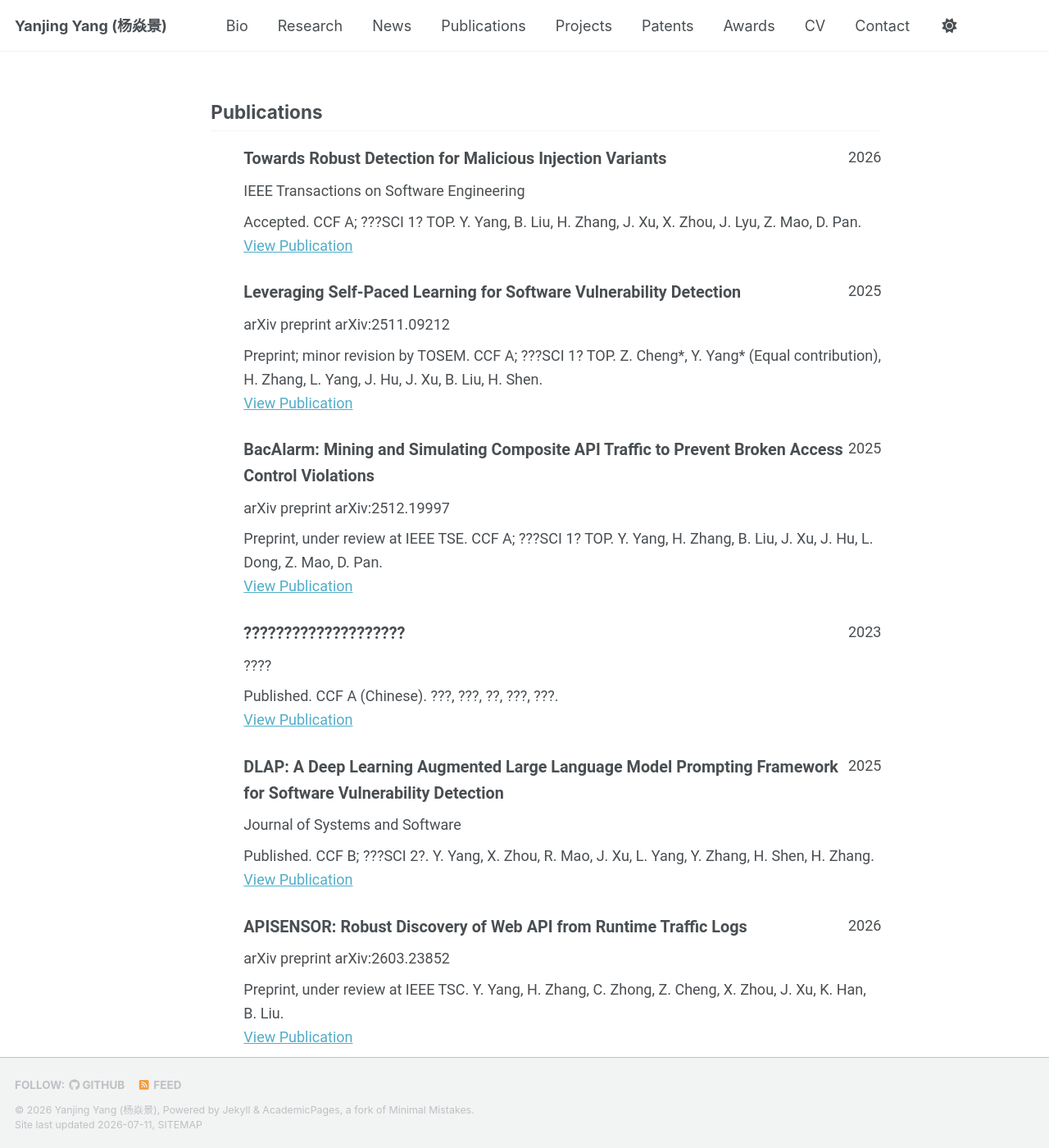
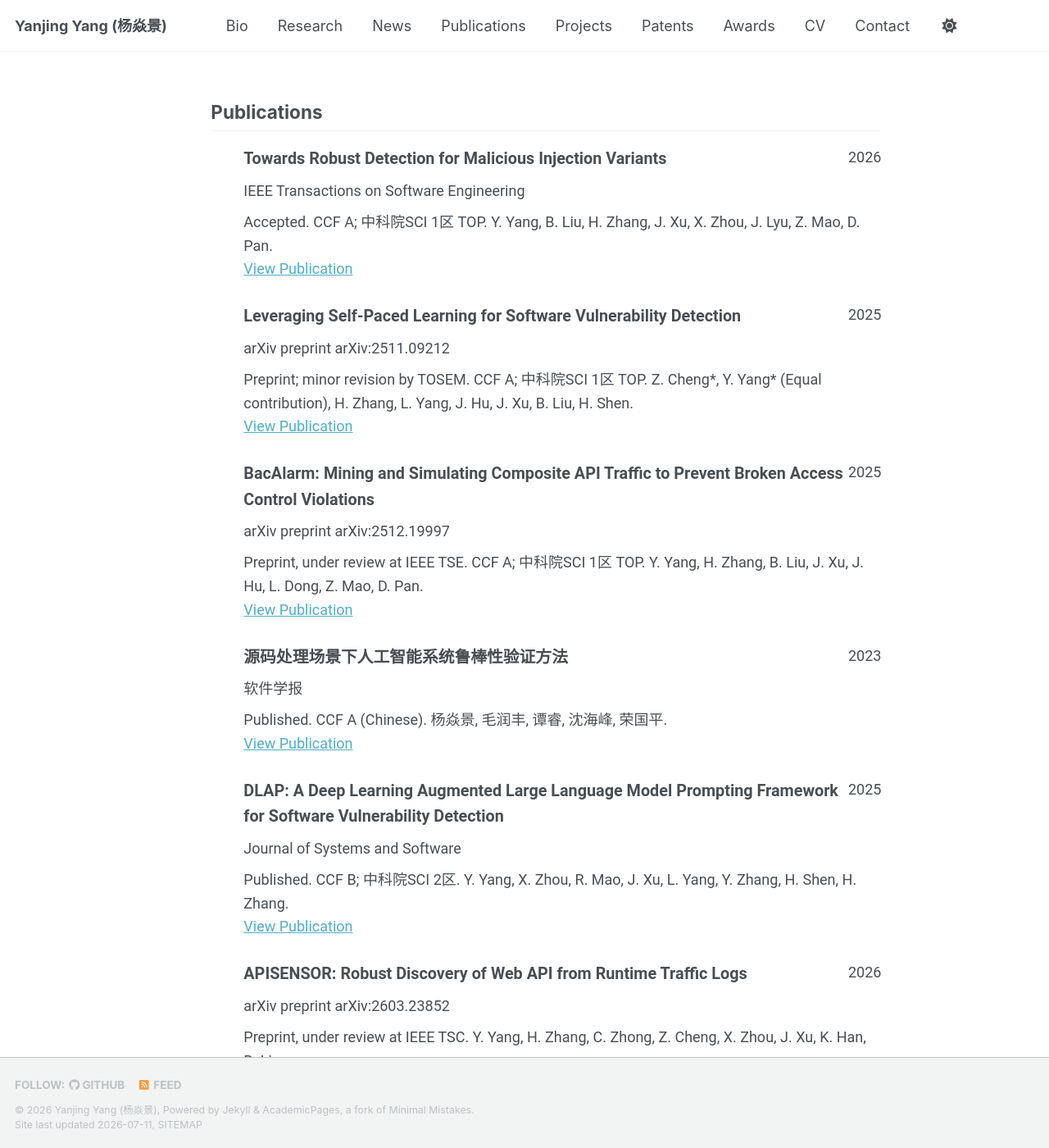
Before and after one commit to Yang-Yanjing/Yang-Yanjing.github.io, a Jekyll site: the page built from _pages/cv-json.md, in a window 1280 px wide and 1400 px high, scrolled down 1811 px. Shown: the whole window at 82% size. Built offline with Jekyll 4.4.1, drawn with Linux system fonts in a browser that asks for light colours; a style sheet for code colours, icons or effects is not loaded; some of the changed text lies outside the part shown.

Commit message:
Fix publication encoding and formatting

```diff
--- a/_data/cv.json
+++ b/_data/cv.json
@@ -106,35 +106,35 @@
       "publisher": "IEEE Transactions on Software Engineering",
       "releaseDate": "2026",
       "website": "https://www.computer.org/csdl/journal/ts/5555/01/11360768/2dw1f21TKAU",
-      "summary": "Accepted. CCF A; ???SCI 1? TOP. Y. Yang, B. Liu, H. Zhang, J. Xu, X. Zhou, J. Lyu, Z. Mao, D. Pan."
+      "summary": "Accepted. CCF A; 中科院SCI 1区 TOP. Y. Yang, B. Liu, H. Zhang, J. Xu, X. Zhou, J. Lyu, Z. Mao, D. Pan."
     },
     {
       "name": "Leveraging Self-Paced Learning for Software Vulnerability Detection",
       "publisher": "arXiv preprint arXiv:2511.09212",
       "releaseDate": "2025",
       "website": "https://arxiv.org/abs/2511.09212",
-      "summary": "Preprint; minor revision by TOSEM. CCF A; ???SCI 1? TOP. Z. Cheng*, Y. Yang* (Equal contribution), H. Zhang, L. Yang, J. Hu, J. Xu, B. Liu, H. Shen."
+      "summary": "Preprint; minor revision by TOSEM. CCF A; 中科院SCI 1区 TOP. Z. Cheng*, Y. Yang* (Equal contribution), H. Zhang, L. Yang, J. Hu, J. Xu, B. Liu, H. Shen."
     },
     {
       "name": "BacAlarm: Mining and Simulating Composite API Traffic to Prevent Broken Access Control Violations",
       "publisher": "arXiv preprint arXiv:2512.19997",
       "releaseDate": "2025",
       "website": "",
-      "summary": "Preprint, under review at IEEE TSE. CCF A; ???SCI 1? TOP. Y. Yang, H. Zhang, B. Liu, J. Xu, J. Hu, L. Dong, Z. Mao, D. Pan."
+      "summary": "Preprint, under review at IEEE TSE. CCF A; 中科院SCI 1区 TOP. Y. Yang, H. Zhang, B. Liu, J. Xu, J. Hu, L. Dong, Z. Mao, D. Pan."
     },
     {
-      "name": "????????????????????",
-      "publisher": "????",
+      "name": "源码处理场景下人工智能系统鲁棒性验证方法",
+      "publisher": "软件学报",
       "releaseDate": "2023",
       "website": "",
-      "summary": "Published. CCF A (Chinese). ???, ???, ??, ???, ???."
+      "summary": "Published. CCF A (Chinese). 杨焱景, 毛润丰, 谭睿, 沈海峰, 荣国平."
     },
     {
       "name": "DLAP: A Deep Learning Augmented Large Language Model Prompting Framework for Software Vulnerability Detection",
       "publisher": "Journal of Systems and Software",
       "releaseDate": "2025",
       "website": "https://www.sciencedirect.com/science/article/abs/pii/S0164121224002784",
-      "summary": "Published. CCF B; ???SCI 2?. Y. Yang, X. Zhou, R. Mao, J. Xu, L. Yang, Y. Zhang, H. Shen, H. Zhang."
+      "summary": "Published. CCF B; 中科院SCI 2区. Y. Yang, X. Zhou, R. Mao, J. Xu, L. Yang, Y. Zhang, H. Shen, H. Zhang."
     },
     {
       "name": "APISENSOR: Robust Discovery of Web API from Runtime Traffic Logs",
@@ -155,14 +155,14 @@
       "publisher": "ACM Transactions on Software Engineering and Methodology",
       "releaseDate": "2026",
       "website": "https://dl.acm.org/doi/abs/10.1145/3748506",
-      "summary": "Published. CCF A; ???SCI 1? TOP. J. Xu, H. Zhang, Y. Yang, L. Yang, Z. Cheng, J. Lyu, B. Liu, X. Zhou, A. Bacchelli, K. C. Yin, K. C. Thiam."
+      "summary": "Published. CCF A; 中科院SCI 1区 TOP. J. Xu, H. Zhang, Y. Yang, L. Yang, Z. Cheng, J. Lyu, B. Liu, X. Zhou, A. Bacchelli, K. C. Yin, K. C. Thiam."
     },
     {
       "name": "Automated Localization of Affected Libraries and Versions from Vulnerability Reports",
       "publisher": "IEEE Transactions on Software Engineering",
       "releaseDate": "2026",
       "website": "",
-      "summary": "Accepted. CCF A; ???SCI 1? TOP. J. Xu, H. Zhang, X. Zhou, Y. Yang, J. Hu, X. Li, L. Yang, B. Liu."
+      "summary": "Accepted. CCF A; 中科院SCI 1区 TOP. J. Xu, H. Zhang, X. Zhou, Y. Yang, J. Hu, X. Li, L. Yang, B. Liu."
     },
     {
       "name": "Securing Self-Managed Third-Party Libraries",
@@ -172,8 +172,8 @@
       "summary": "Accepted / conference paper. CCF A. X. Zhou, J. Xu, H. Zhang, Y. Yang, L. Yang, B. Liu, H. Tang."
     },
     {
-      "name": "??????????????????????",
-      "publisher": "?????",
+      "name": "一种基于大语言模型的多来源漏洞影响库识别方法",
+      "publisher": "计算机学报",
       "releaseDate": "2025",
       "website": "",
       "summary": "Published. CCF A (Chinese). Y. Yang, et al."
@@ -190,7 +190,7 @@
       "publisher": "Automated Software Engineering",
       "releaseDate": "2025",
       "website": "",
-      "summary": "Published. CCF B; ???SCI 4?. J. Xu, H. Zhang, X. Zhou, Y. Yang, R. Mao, X. Li, L. Yang, H. Shen."
+      "summary": "Published. CCF B; 中科院SCI 4区. J. Xu, H. Zhang, X. Zhou, Y. Yang, R. Mao, X. Li, L. Yang, H. Shen."
     },
     {
       "name": "Enhancing the Accuracy and Comprehensibility in Architectural Tactics Detection via Small Model-Augmented Prompt Engineering",
--- a/_pages/cv.md
+++ b/_pages/cv.md
@@ -38,19 +38,19 @@ Skills
 
 Publications
 ======
-- [Accepted, CCF A, ???SCI 1? TOP] Yang Y, Liu B, Zhang H, Xu J, Zhou X, Lyu J, Mao Z, Pan D. Towards Robust Detection for Malicious Injection Variants. IEEE Transactions on Software Engineering, 2026.
-- [Preprint; minor revision by TOSEM, CCF A, ???SCI 1? TOP] Cheng Z*, Yang Y* (Equal contribution), Zhang H, Yang L, Hu J, Xu J, Liu B, Shen H. Leveraging Self-Paced Learning for Software Vulnerability Detection. arXiv:2511.09212, 2025.
-- [Preprint, under review at IEEE TSE, CCF A, ???SCI 1? TOP] Yang Y, Zhang H, Liu B, Xu J, Hu J, Dong L, Mao Z, Pan D. BacAlarm: Mining and Simulating Composite API Traffic to Prevent Broken Access Control Violations. arXiv:2512.19997, 2025.
-- [Published, CCF A Chinese] ???, ???, ??, ???, ???. ????????????????????. ????, 33(9), 1-19, 2023.
-- [Published, CCF B, ???SCI 2?] Yang Y, Zhou X, Mao R, Xu J, Yang L, Zhang Y, Shen H, Zhang H. DLAP: A Deep Learning Augmented Large Language Model Prompting Framework for Software Vulnerability Detection. Journal of Systems and Software, 219, 112234, 2025.
+- [Accepted, CCF A, 中科院SCI 1区 TOP] Yang Y, Liu B, Zhang H, Xu J, Zhou X, Lyu J, Mao Z, Pan D. Towards Robust Detection for Malicious Injection Variants. IEEE Transactions on Software Engineering, 2026.
+- [Preprint; minor revision by TOSEM, CCF A, 中科院SCI 1区 TOP] Cheng Z*, Yang Y* (Equal contribution), Zhang H, Yang L, Hu J, Xu J, Liu B, Shen H. Leveraging Self-Paced Learning for Software Vulnerability Detection. arXiv:2511.09212, 2025.
+- [Preprint, under review at IEEE TSE, CCF A, 中科院SCI 1区 TOP] Yang Y, Zhang H, Liu B, Xu J, Hu J, Dong L, Mao Z, Pan D. BacAlarm: Mining and Simulating Composite API Traffic to Prevent Broken Access Control Violations. arXiv:2512.19997, 2025.
+- [Published, CCF A Chinese] 杨焱景, 毛润丰, 谭睿, 沈海峰, 荣国平. 源码处理场景下人工智能系统鲁棒性验证方法. 软件学报, 33(9), 1-19, 2023.
+- [Published, CCF B, 中科院SCI 2区] Yang Y, Zhou X, Mao R, Xu J, Yang L, Zhang Y, Shen H, Zhang H. DLAP: A Deep Learning Augmented Large Language Model Prompting Framework for Software Vulnerability Detection. Journal of Systems and Software, 219, 112234, 2025.
 - [Preprint, under review at IEEE TSC] Yang Y, Zhang H*, Zhong C, Cheng Z, Zhou X*, Xu J, Han K, Liu B. APISENSOR: Robust Discovery of Web API from Runtime Traffic Logs. arXiv:2603.23852, 2026.
 - [Published, CCF C] Yang Y, Gao M, Li Y, Wu F, Wang J, Zhao Q. MSPLD: Shilling Attack Detection Model Based on Meta Self-Paced Learning. International Joint Conference on Neural Networks, 1-8, 2021.
-- [Published, CCF A, ???SCI 1? TOP] Xu J, Zhang H, Yang Y, Yang L, Cheng Z, Lyu J, Liu B, Zhou X, Bacchelli A, Yin KC, Thiam KC. One Size Does Not Fit All: Investigating Efficacy of Perplexity in Detecting LLM-Generated Code. ACM Transactions on Software Engineering and Methodology, 35(5), 1-34, 2026.
-- [Accepted, CCF A, ???SCI 1? TOP] Xu J, Zhang H, Zhou X, Yang Y, Hu J, Li X, Yang L, Liu B. Automated Localization of Affected Libraries and Versions from Vulnerability Reports. IEEE Transactions on Software Engineering, 2026.
+- [Published, CCF A, 中科院SCI 1区 TOP] Xu J, Zhang H, Yang Y, Yang L, Cheng Z, Lyu J, Liu B, Zhou X, Bacchelli A, Yin KC, Thiam KC. One Size Does Not Fit All: Investigating Efficacy of Perplexity in Detecting LLM-Generated Code. ACM Transactions on Software Engineering and Methodology, 35(5), 1-34, 2026.
+- [Accepted, CCF A, 中科院SCI 1区 TOP] Xu J, Zhang H, Zhou X, Yang Y, Hu J, Li X, Yang L, Liu B. Automated Localization of Affected Libraries and Versions from Vulnerability Reports. IEEE Transactions on Software Engineering, 2026.
 - [Accepted, CCF A] Zhou X, Xu J, Zhang H, Yang Y, Yang L, Liu B, Tang H. Securing Self-Managed Third-Party Libraries. 40th IEEE/ACM International Conference on Automated Software Engineering, 2025.
-- [Published, CCF A Chinese] Yang Y, et al. ??????????????????????. ?????, 2025.
+- [Published, CCF A Chinese] Yang Y, et al. 一种基于大语言模型的多来源漏洞影响库识别方法. 计算机学报, 2025.
 - [Accepted, CCF B] Mao R, Zhang H, Yang Y, Jia J, Yang L, Zhou X, Shen H. Towards Effective Vulnerability Detection on OpenHarmony. IEEE International Symposium on Software Reliability Engineering, 2026.
-- [Published, CCF B, ???SCI 4?] Xu J, Zhang H, Zhou X, Yang Y, Mao R, Li X, Yang L, Shen H. Automated Detection of Affected Libraries from Vulnerability Reports. Automated Software Engineering, 32(2), 73, 2025.
+- [Published, CCF B, 中科院SCI 4区] Xu J, Zhang H, Zhou X, Yang Y, Mao R, Li X, Yang L, Shen H. Automated Detection of Affected Libraries from Vulnerability Reports. Automated Software Engineering, 32(2), 73, 2025.
 - [Preprint] Cao L, Zhang H, Li S, Li D, Yang Y, Zhong C, Zhou X, Xie Y. Enhancing the Accuracy and Comprehensibility in Architectural Tactics Detection via Small Model-Augmented Prompt Engineering. arXiv:2503.03609, 2025.
 
 Patents
```
Also changed, not shown: _pages/about.md (+10 -10 lines).
